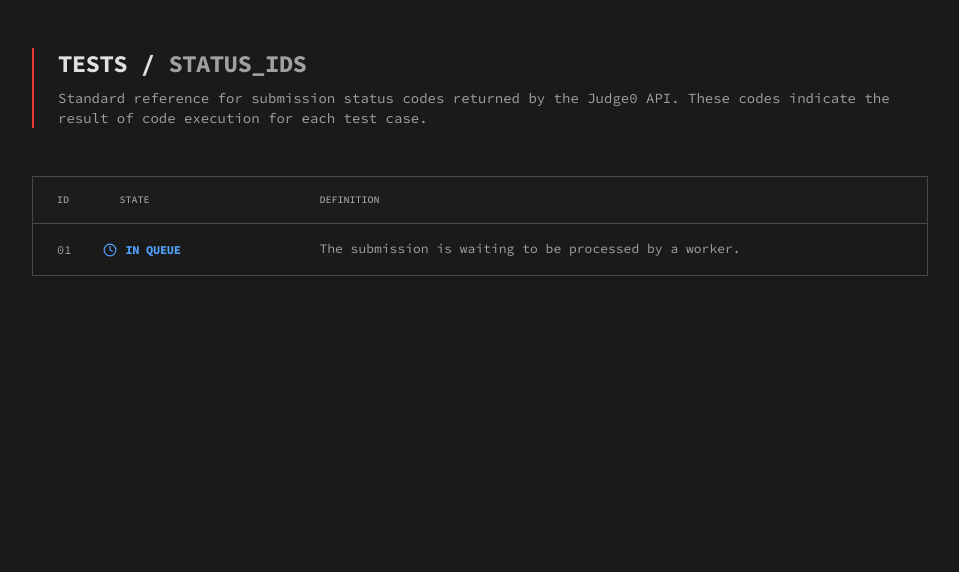
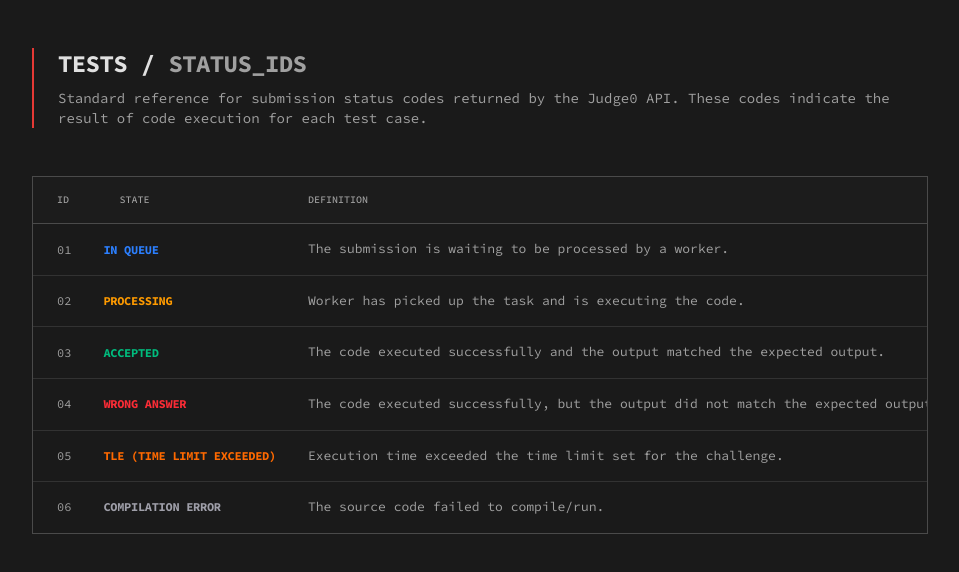
Before and after one commit to xndadelin/codeapex, a Next.js app: page /challenges/status_id in a window 1280 px wide. Shown: the top 572 px of the page, without its empty margins (160-1119 px from the left). Built offline with nearby package versions, Linux system fonts and the light colour scheme; no server answers.

Commit message:
Complete the rest of the status_id possible at this moment.

```diff
--- a/app/challenges/status_id/page.tsx
+++ b/app/challenges/status_id/page.tsx
@@ -1,12 +1,17 @@
 "use client";
 
 import { Table, TableBody, TableCell, TableHead, TableHeader, TableRow } from "@/components/ui/table";
-import { Clock } from "lucide-react";
+import { Activity, CheckCircle, CheckCircle2, Clock } from "lucide-react";
 
 const statuses = [
-    {
-        id: 1, name: "In Queue", description: "The submission is waiting to be processed by a worker.", color: "text-blue-400 border-blue-400/30 bg-blue-400/10", icon: Clock
-    }
+    { id: 1, name: "In queue", description: "The submission is waiting to be processed by a worker.", color: "text-blue-500" },
+    { id: 2, name: "Processing", description: "Worker has picked up the task and is executing the code.", color: "text-amber-500" },
+    { id: 3, name: "Accepted", description: "The code executed successfully and the output matched the expected output.", color: "text-emerald-500" },
+    { id: 4, name: "Wrong answer", description: "The code executed successfully, but the output did not match the expected output.", color: "text-red-500" },
+    { id: 5, name: "TLE (Time limit exceeded)", description: "Execution time exceeded the time limit set for the challenge.", color: "text-orange-500"},
+    { id: 6, name: "Compilation error", description: "The source code failed to compile/run.", color: "text-zinc-400"}
+
+
 ]
 
 export default function StatusIdPage() {
@@ -45,8 +50,7 @@
                                     </TableCell>
                                     <TableCell className="py-4">
                                         <div className="flex items-center gap-2">
-                                            <status.icon className={`w-3.5 h-3.5 ${status.color.split(' ')[0]}`} />
-                                            <span className={`text-xs font-mono font-bold uppercase tracking-tight ${status.color.split(' ')[0]}`}>
+                                            <span className={`text-xs font-mono font-bold uppercase tracking-tight ${status.color}`}>
                                                 {status.name}
                                             </span>
                                         </div>
```
